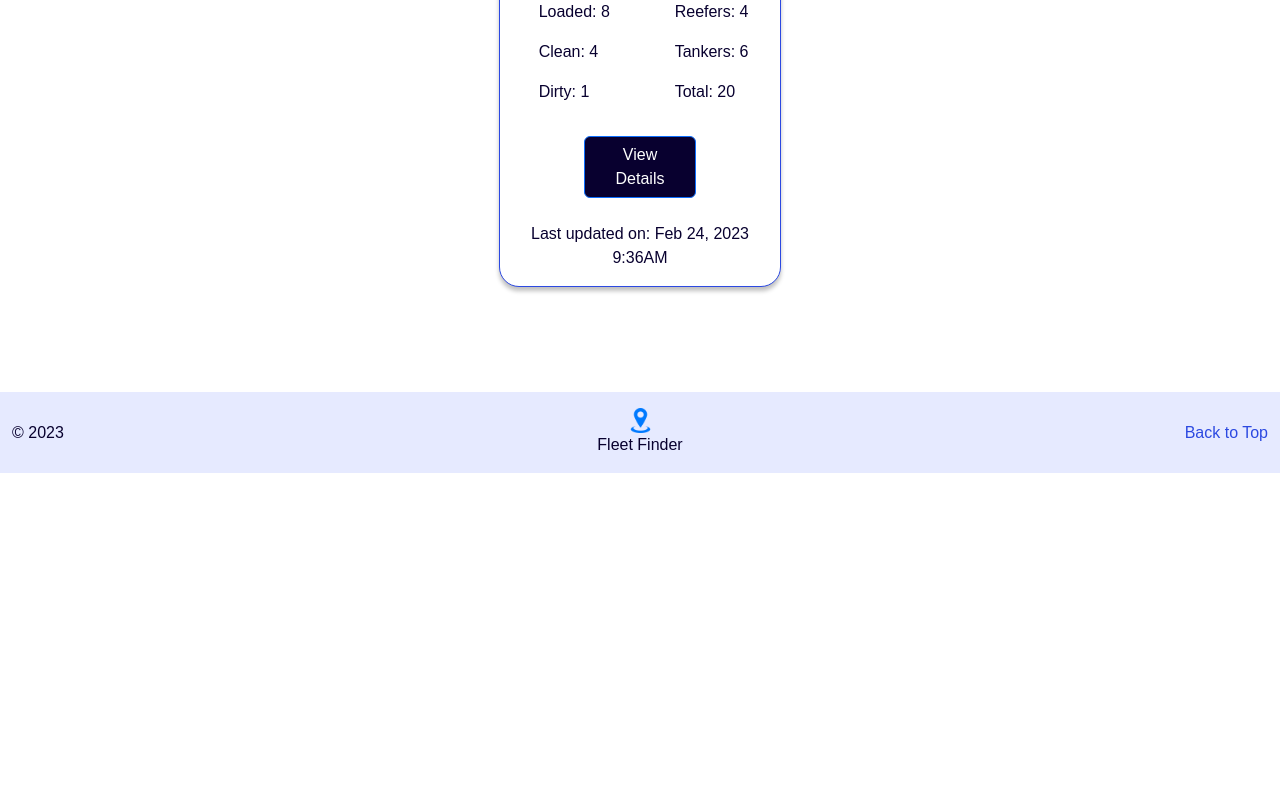
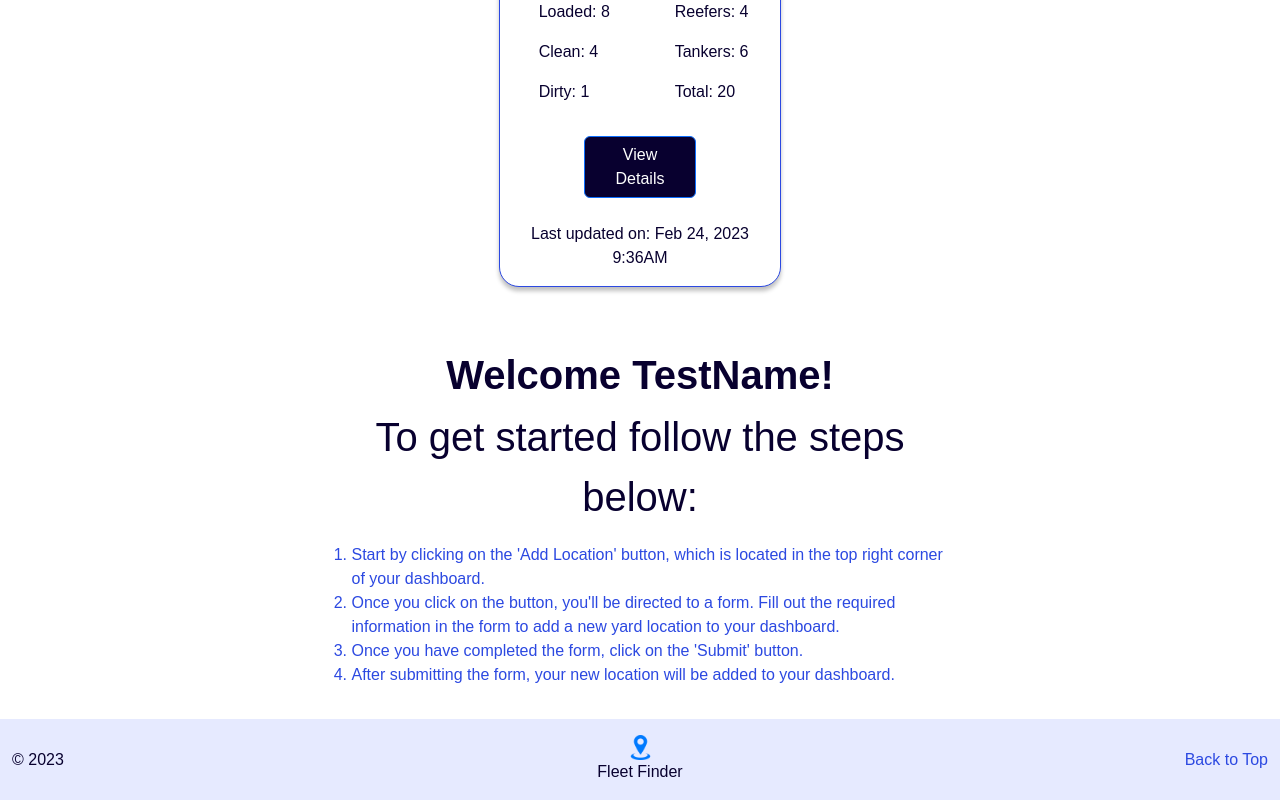
Before and after one commit to rooted92/frontendFF, a React (Create React App) app: page /DispatchDashboard in a window 1280 px wide. Shown: the part 327-1127 px from the top of the page. Before the commit the page ends 800 px from the top, so only its background shows below. Built offline with nearby package versions, Linux system fonts and the light colour scheme; a web font is replaced by a local one.

Commit message:
Created welcome msg component

```diff
--- a/src/App.tsx
+++ b/src/App.tsx
@@ -4,6 +4,7 @@ import 'bootstrap/dist/css/bootstrap.min.css';
 import SignIn from './components/SignInComponent';
 import SignUp from './components/SignUpComponent';
 import DispatchDashboard from './components/dispatcheraccount/DispatchDashboard';
+// import WelcomeMessage from './components/WelcomeMsgComponent';
 import { BrowserRouter, Routes, Route } from 'react-router-dom';
 
 function App() {
@@ -14,8 +15,9 @@ function App() {
         <Routes>
           <Route path='/' element={<SignIn />}></Route>
           <Route path='/SignUp' element={<SignUp />} />
-
           <Route path='DispatchDashboard' element={<DispatchDashboard />} />
+          {/* May not need welcome component in route... Probably not needed, continue testing.. */}
+          {/* <Route path='/WelcomeMessage' element={<WelcomeMessage/>} /> */}
         </Routes>
       </BrowserRouter >
     // </div>
--- /dev/null
+++ b/src/components/WelcomeMsgComponent.tsx
@@ -0,0 +1,126 @@
+// NOTE*** Throw this component into account dashboards (dispatch/driver/admin) depending on witch account is logged in it will display the appropriate message.
+
+import React, { useState } from 'react';
+import { Container, Row, Col, Button } from 'react-bootstrap';
+import 'bootstrap/dist/css/bootstrap.min.css';
+import '../App.css';
+
+// using interface to make props object
+interface WelcomeProps {
+    checkURL: string;
+}
+// destructuing object to get checkURL
+const WelcomeMessage = ({ checkURL }: WelcomeProps): JSX.Element => {
+
+    const [userName, setUserName] = useState('TestName');
+    const [isNextClicked, setIsNextClicked] = useState(false);
+    // console.log(props.checkURL)
+
+    // setUserName('Pedro');
+
+    const urlCheckerObject = {
+        dispatch: '/DispatchDashboard',
+        driver: '/DriverDashboard',
+        admin: '/AdminDashboard'
+    }
+
+    // console.log(urlCheckerObject.dispatch)
+    const handleNext = () => {
+        // console.log(isNextClicked);
+        setIsNextClicked(!isNextClicked);
+        // console.log(isNextClicked);
+    }
+
+    // This function will check which url the user is in. This will essentially determine which account is logged in by using the url path if its '/DispatchDashboard' then the welcome message for dispatch account will display else one of the other two
+    const renderMessage = () => {
+        if (checkURL === urlCheckerObject.admin) {
+            return (
+                // {
+                !isNextClicked ?
+                    <Container>
+                        <Row className='d-flex justify-content-center'>
+                            <Col className='col-7 d-flex flex-column align-items-center'>
+                                <h1 className='text-center fw-bold'>Welcome {userName}!</h1>
+                                <p className='text-center fs-1'>To get started follow the steps below:</p>
+                                <ol>
+                                    <li>Copy the organization code above and send it to your dispatch team and drivers so they can get setup their account. For security measures a new organization code will be generated every 24 hours. You can check your account for an updated security code when adding new team members.</li>
+                                </ol>
+                                <Button className='darkBlueBG btn' type='button' onClick={handleNext}>Next</Button>
+                            </Col>
+                        </Row>
+                    </Container>
+                    :
+                    <Container>
+                        <Row className='d-flex justify-content-center'>
+                            <Col className='col-7'>
+                                <h1 className='text-center fw-bold'>Welcome {userName}!</h1>
+                                <p className='text-center fs-1'>To get started follow the steps below:</p>
+                                <ol className='blueText'>
+                                    <li>Start by clicking on the 'Add Location' button, which is located in the top right corner of your dashboard.</li>
+                                    <li>Once you click on the button, you'll be directed to a form. Fill out the required information in the form to add a new yard location to your dashboard.</li>
+                                    <li>Once you have completed the form, click on the 'Submit' button.</li>
+                                    <li>After submitting the form, your new location will be added to your dashboard.</li>
+                                </ol>
+                            </Col>
+                        </Row>
+                    </Container>
+                // }
+            )
+        } else if (checkURL === urlCheckerObject.driver) {
+            return (
+                <>
+                    <Container>
+                        <Row className='d-flex justify-content-center'>
+                            <Col className='col-12 col-md-7'>
+                                <h1 className='text-center fw-bold'>Welcome {userName}!</h1>
+                                <p className='text-center fs-1'>To get started follow the steps below:</p>
+                                <ol className='blueText'>
+                                    <li>Click on the ‘Submit Trailer Count’ button above.</li>
+                                    <li>Then fill out the Trailer Count Form and click ‘Finished’ when done.</li>
+                                    <li>Woohoo! You’ve submitted your first form!</li>
+                                </ol>
+                                <p>To view your notifications click on the bell icon in the Navigation Menu. Here you will see Trailer Count Requests sent by your dispatch team.</p>
+                            </Col>
+                        </Row>
+                    </Container>
+                </>
+            )
+        } else if (checkURL === urlCheckerObject.dispatch) {
+            return (
+                <>
+                    <Container>
+                        <Row className='d-flex justify-content-center'>
+                            <Col className='col-7'>
+                                <h1 className='text-center fw-bold'>Welcome {userName}!</h1>
+                                <p className='text-center fs-1'>To get started follow the steps below:</p>
+                                <ol className='blueText'>
+                                    <li>Start by clicking on the 'Add Location' button, which is located in the top right corner of your dashboard.</li>
+                                    <li>Once you click on the button, you'll be directed to a form. Fill out the required information in the form to add a new yard location to your dashboard.</li>
+                                    <li>Once you have completed the form, click on the 'Submit' button.</li>
+                                    <li>After submitting the form, your new location will be added to your dashboard.</li>
+                                </ol>
+                            </Col>
+                        </Row>
+                    </Container>
+                </>
+            )
+        } else {
+            return (
+                <>
+                    <h1>NO MATCH</h1>
+                </>
+            )
+        }
+    }
+
+
+    return (
+        <>
+            <div>
+                {renderMessage()}
+            </div>
+        </>
+    );
+}
+
+export default WelcomeMessage;
--- a/src/components/dispatcheraccount/DispatchDashboard.tsx
+++ b/src/components/dispatcheraccount/DispatchDashboard.tsx
@@ -1,5 +1,7 @@
 import React, { useState } from "react";
+import { useLocation } from "react-router-dom";
 import Footer from "../FooterComponent";
+import WelcomeMessage from "../WelcomeMsgComponent";
 import { Button, Col, Container, Row, Accordion, Card } from "react-bootstrap";
 import '../../App.css';
 
@@ -7,7 +9,12 @@ import '../../App.css';
 
 const DispatchDashboard = (): JSX.Element => {
 
+    // useLocation grabs the current pathname
+    const location = useLocation();
+    console.log(typeof location.pathname);
+
     const [truckNumber, setTruckNumber] = useState(0);
+    const [routeName, setRouteName] = useState('');
 
     return (
         <>
@@ -98,6 +105,7 @@ const DispatchDashboard = (): JSX.Element => {
 
                         </Row>
                     </Container>
+                    <WelcomeMessage checkURL={location.pathname} />
                 </div>
                 <Footer />
             </div>
```
